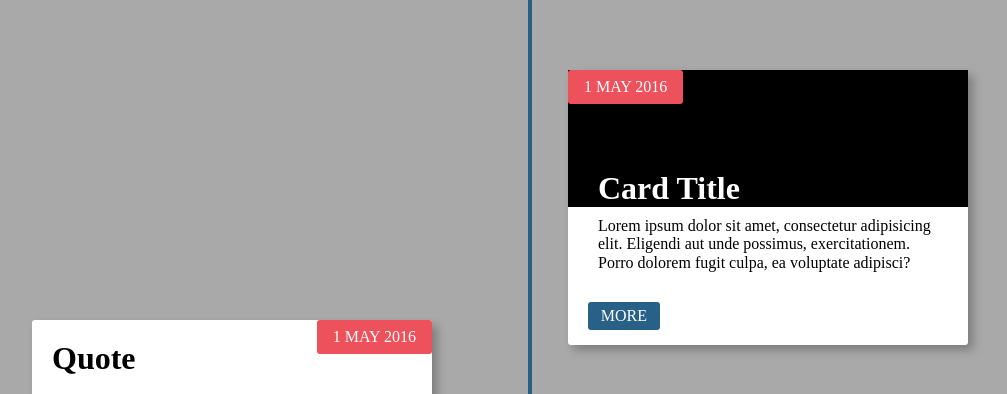
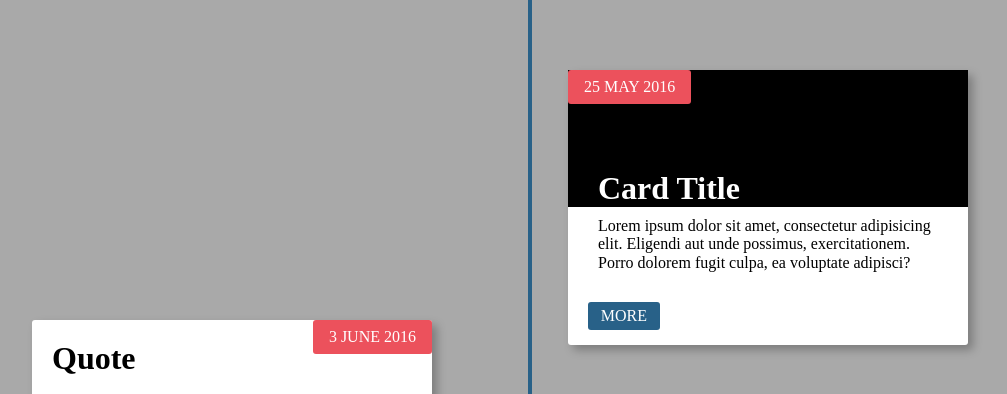
Before and after one commit to PatrickBoynton/vertical-timeline, a plain HTML site: page index.html in a window 1280 px wide. Shown: the part 280-674 px from the top of the page, without its empty margins (48-1055 px from the left). Drawn offline with Linux system fonts and the light colour scheme.

Commit message:
Added new text to the dates.

```diff
--- a/index.html
+++ b/index.html
@@ -19,7 +19,7 @@
       </div>
 
       <div class="box box3">
-        <time>1 May 2016</time>
+        <time>3 June 2016</time>
         <h1>Quote</h1>
         <p>Lorem ipsum dolor sit amet, consectetur adipisicing elit. Molestias, labore.</p>
         <button>More</button>
@@ -29,7 +29,7 @@
     </div>
     <div class="column right">
       <div class="box box2">
-        <time>1 May 2016</time>
+        <time>25 May 2016</time>
         <h1>Card Title</h1>
         <p>Lorem ipsum dolor sit amet, consectetur adipisicing elit. Eligendi aut unde possimus, exercitationem. Porro dolorem fugit culpa, ea voluptate adipisci?</p>
         <button>More</button>
```
